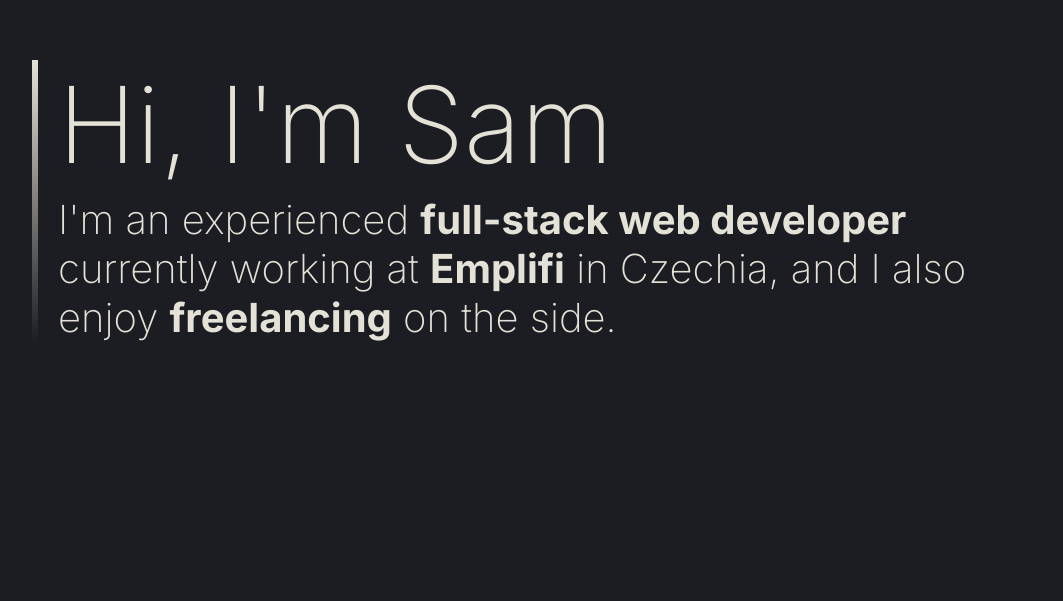
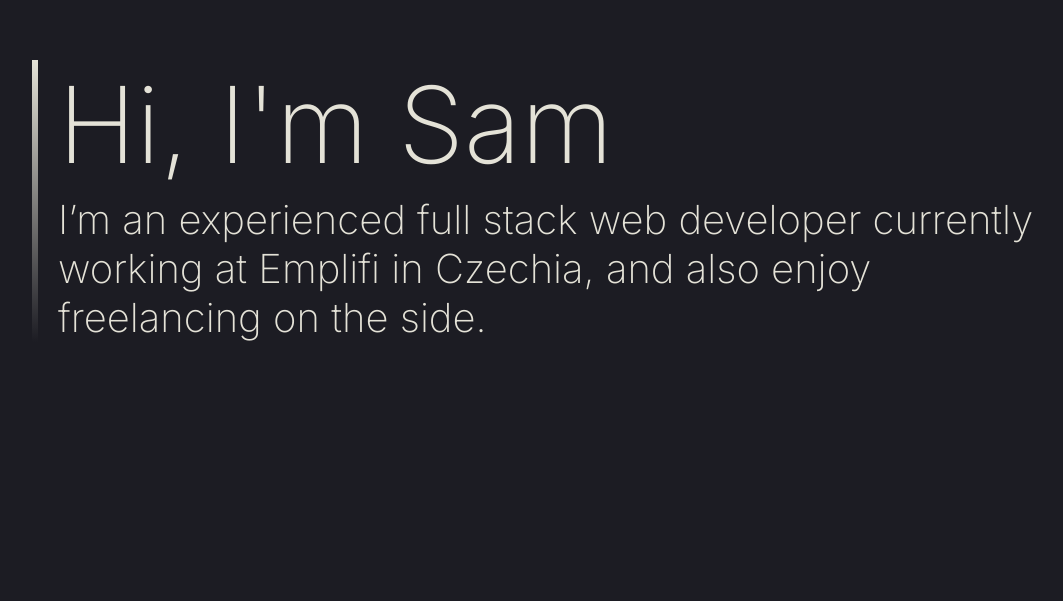
Before and after one commit to Burkes321/samuel-burke-dev, a Next.js app: page / in a window 1280 px wide. Shown: the part 199-800 px from the top of the page, without its empty margins (96-1159 px from the left). Built offline with nearby package versions, Linux system fonts and the light colour scheme.

Commit message:
remove individual sections, create generic section component

```diff
--- a/package.json
+++ b/package.json
@@ -12,6 +12,7 @@
     "@types/node": "20.4.2",
     "@types/react": "18.2.15",
     "@types/react-dom": "18.2.7",
+    "classnames": "^2.3.2",
     "eslint": "8.45.0",
     "eslint-config-next": "13.4.10",
     "next": "13.4.10",
--- a/src/app/page.module.css
+++ b/src/app/page.module.css
@@ -2,3 +2,10 @@
   min-height: 100vh;
   background-color: var(--primary-shade);
 }
+
+.introContentContainer {
+  border-width: 0;
+  border-left: 6px solid;
+  border-image: linear-gradient(var(--secondary-shade), var(--primary-shade)) 0 100%;
+  padding-left: 20px;
+}
--- a/src/app/page.tsx
+++ b/src/app/page.tsx
@@ -1,14 +1,32 @@
 import Image from 'next/image';
 import css from './page.module.css';
 
-import { Intro } from '~/sections/intro';
-import { Emplifi } from '~/sections/emplifi';
+import { Section } from '~/components';
 
 export const Index = () => {
   return (
     <div className={css.mainContainer}>
-      <Intro />
-      <Emplifi />
+      <Section
+        title="Hi, I'm Sam"
+        // TODO: Figure out how to pass the mix of bold and reg text here
+        subtext="I’m an experienced full stack web developer currently working
+        at Emplifi in Czechia, and also enjoy freelancing on the side."
+        contentContainerClassName={css.introContentContainer}
+      />
+
+      <Section
+        title="Emplifi"
+        subtext="I currently work here as a full stack developer, creating and maintaining
+        features for a social media analytics tool used by some of the world’s
+        largest companies"
+      />
+
+      <Section
+        title="GoodData"
+        subtext="I currently work here as a full stack developer, creating and maintaining
+        features for a social media analytics tool used by some of the world’s
+        largest companies"
+      />
     </div>
   );
 };
--- /dev/null
+++ b/src/components/Section.tsx
@@ -0,0 +1,26 @@
+import css from './section.module.css';
+import classNames from 'classnames';
+
+interface Props {
+  title: string;
+  subtext: string;
+  contentContainerClassName?: string;
+}
+
+// Add a "logo" prop - can be used to pass company logos and linkedin / gh buttons
+export const Section = ({
+  title,
+  subtext,
+  contentContainerClassName,
+}: Props) => {
+  return (
+    <div className={css.container}>
+      <div
+        className={classNames(css.contentContainer, contentContainerClassName)}
+      >
+        <h2 className={css.title}>{title}</h2>
+        <p className={css.subtext}>{subtext}</p>
+      </div>
+    </div>
+  );
+};
--- /dev/null
+++ b/src/components/index.ts
@@ -0,0 +1 @@
+export * from './Section';
--- /dev/null
+++ b/src/components/section.module.css
@@ -0,0 +1,26 @@
+  .container {
+    height: 100vh;
+    color: var(--secondary-shade);
+    display: flex;
+    justify-content: center;
+    align-items: center;
+
+    .contentContainer {
+      display: flex;
+      flex-direction: column;
+      justify-content: space-between;
+      width: 80%;
+      height: 282px;
+
+
+      .title {
+        font-weight: var(--default-font-weight);
+        font-size: 106px;
+      }
+
+      .subtext {
+        font-weight: var(--default-font-weight);
+        font-size: 40px;
+      }
+    }
+  }
--- a/src/sections/emplifi/Emplifi.tsx
+++ /dev/null
@@ -1,16 +0,0 @@
-import css from './emplifi.module.css';
-
-export const Emplifi = () => {
-  return (
-    <div className={css.container}>
-      <div className={css.contentContainer}>
-        <h2 className={css.title}>Emplifi</h2>
-        <p className={css.subtext}>
-          I currently work here as a full stack developer, creating and
-          maintaining features for a social media analytics tool used by some of
-          the world’s largest companies
-        </p>
-      </div>
-    </div>
-  );
-};
--- a/src/sections/emplifi/emplifi.module.css
+++ /dev/null
@@ -1,26 +0,0 @@
-.container {
-  color: var(--secondary-shade);
-  height: 100vh;
-  display: flex;
-  justify-content: center;
-  align-items: center;
-
-  .contentContainer {
-    display: flex;
-    flex-direction: column;
-    justify-content: space-between;
-    width: 80%;
-    height: 282px;
-
-
-    .title {
-      font-weight: var(--default-font-weight);
-      font-size: 106px;
-    }
-
-    .subtext {
-      font-weight: var(--default-font-weight);
-      font-size: 40px;
-    }
-  }
-}
--- a/src/sections/emplifi/index.ts
+++ /dev/null
@@ -1 +0,0 @@
-export * from './Emplifi';
--- a/src/sections/intro/Intro.tsx
+++ /dev/null
@@ -1,17 +0,0 @@
-import css from './intro.module.css';
-
-export const Intro = () => {
-  return (
-    <div className={css.container}>
-      <div className={css.contentContainer}>
-        {/* TODO: put github and linkedin svg logos next to header */}
-        <h2 className={css.title}>Hi, I&apos;m Sam</h2>
-        <p className={css.subtext}>
-          I&apos;m an experienced <strong>full-stack web developer</strong>{' '}
-          currently working at <strong>Emplifi</strong> in Czechia, and I also
-          enjoy <strong>freelancing</strong> on the side.
-        </p>
-      </div>
-    </div>
-  );
-};
--- a/src/sections/intro/index.ts
+++ /dev/null
@@ -1 +0,0 @@
-export * from './Intro';
--- a/src/sections/intro/intro.module.css
+++ /dev/null
@@ -1,32 +0,0 @@
-
-
-.container {
-  height: 100vh;
-  color: var(--secondary-shade);
-  display: flex;
-  justify-content: center;
-  align-items: center;
-
-  .contentContainer {
-    display: flex;
-    flex-direction: column;
-    justify-content: space-between;
-    width: 80%;
-    height: 282px;
-    border-width: 0;
-    border-left: 6px solid;
-    border-image: linear-gradient(var(--secondary-shade), var(--primary-shade)) 0 100%;
-    padding-left: 20px;
-
-
-    .title {
-      font-weight: var(--default-font-weight);
-      font-size: 106px;
-    }
-
-    .subtext {
-      font-weight: var(--default-font-weight);
-      font-size: 40px;
-    }
-  }
-}
```
Also changed, not shown: 1 other file (tests, documents, lock files or other folders).
